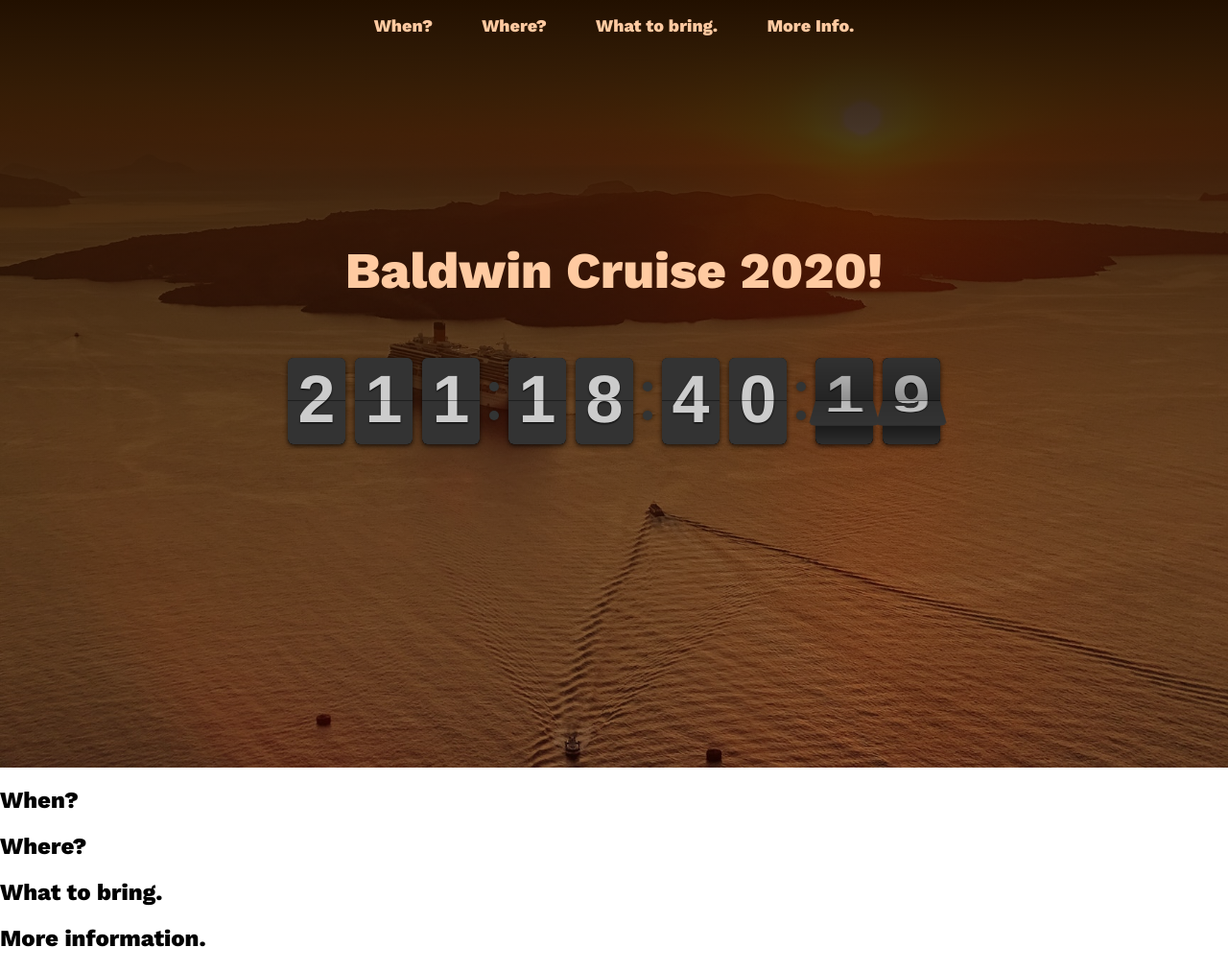
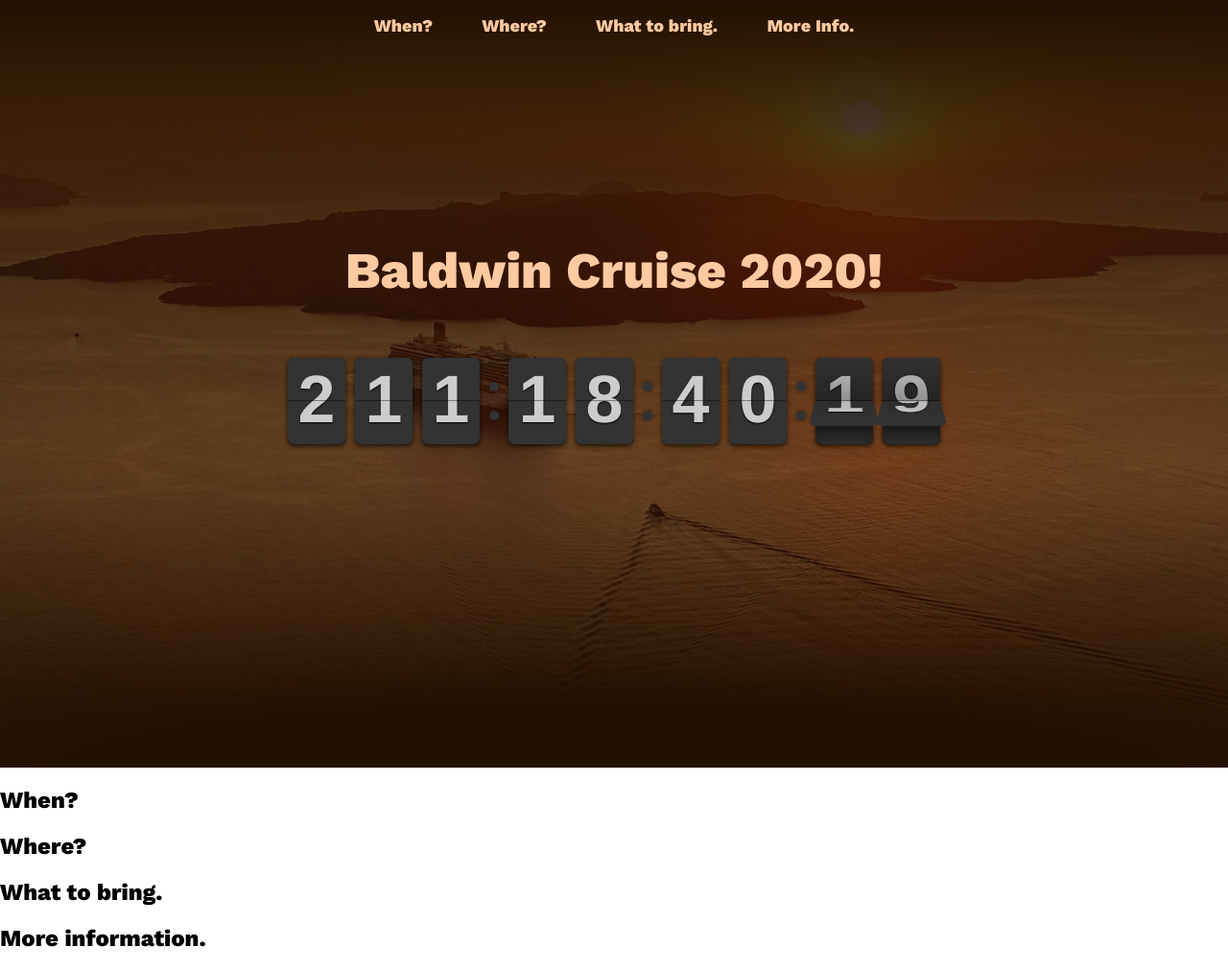
Before and after one commit to techb/baldwincruise.info, a PHP site: page / in a window 1280 px wide. Shown: the whole page at 96% size. Run offline with PHP 8.4, Linux system fonts and the light colour scheme.

Commit message:
added the radial gradient to the bottom of the hero

```diff
--- a/css/styles.css
+++ b/css/styles.css
@@ -23,6 +23,7 @@
 	flex-direction: column;
 	align-items: center;
 	height: 100vh;
+	overflow: hidden;
 }
 
 .top-menu {
@@ -71,11 +72,11 @@
 	transform: scale(0.1, 1);
 }
 .btn:visited {
-	color: #db8e53;
+	color: #ffcaa1;
 }
 .btn:hover  {
 	letter-spacing: 2px;
-	color: #ffcaa1;
+	color: #f8e5d6;
 }
 .btn:hover::before {
 	opacity: 1;
@@ -107,3 +108,12 @@
 .flip-clock-label {
 	display: none;
 }
+
+.bottom-grad {
+	background: rgb(34,16,0);
+	background: radial-gradient(ellipse at bottom,
+		rgba(34,16,0,1) 15%,
+		rgba(0,212,255,0) 70%);
+	width: 420%;
+	height: 100%;
+}
--- a/index.html
+++ b/index.html
@@ -35,6 +35,8 @@
 
 			</div>
 		</div>
+
+		<div class="bottom-grad"></div>
 	</section>
 
 	<section id="when">
```
